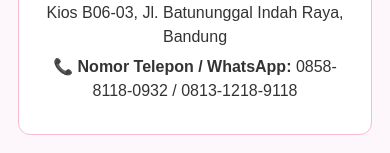
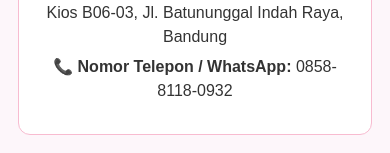
Before and after one commit to najwadiani131-crypto/surya-kencana-plastik-, a plain HTML site: page index.html in a window 390 px wide. Shown: the part 3828-3981 px from the top of the page. Drawn offline with Linux system fonts and the light colour scheme.

Commit message:
Remove one phone number from contact details

```diff
--- a/index.html
+++ b/index.html
@@ -128,7 +128,7 @@
       <h3>Identitas & Kontak Toko</h3>
       <p><strong>🏪 Nama Toko:</strong> Surya Kencana Plastik</p>
       <p><strong>📍 Alamat:</strong> Pasar Moderen Batununggal Kios B06-03, Jl. Batununggal Indah Raya, Bandung</p>
-      <p><strong>📞 Nomor Telepon / WhatsApp:</strong> 0858-8118-0932 / 0813-1218-9118</p>
+      <p><strong>📞 Nomor Telepon / WhatsApp:</strong> 0858-8118-0932</p>
     </div>
   </section>
 </div>
```
